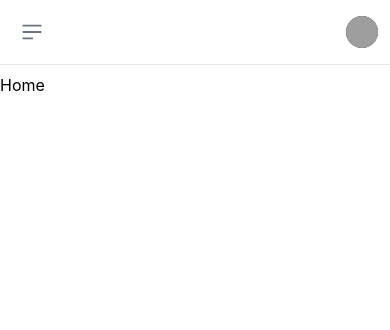
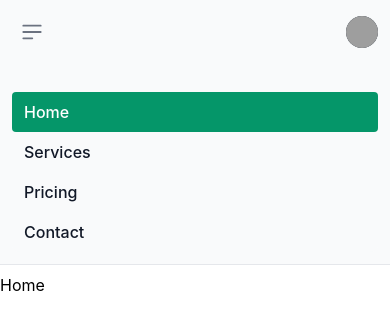
Before and after one commit to Warith08158/Blog_React, a React (Vite) app: page / in a window 390 px wide. Shown: the top 330 px of the page. Built offline with nearby package versions, Linux system fonts and the light colour scheme; grey boxes are pictures that could not be loaded.

Commit message:
added menu

```diff
--- a/Firebase.js
+++ b/Firebase.js
@@ -8,16 +8,22 @@ import { getFirestore } from "firebase/firestore";
 // Your web app's Firebase configuration
 const firebaseConfig = {
   apiKey: "AIzaSyCtKlKBwCnj_fORFY0s5t2OCzId7sdSls4",
+  //"AIzaSyCtKlKBwCnj_fORFY0s5t2OCzId7sdSls4"
   // import.meta.env.REACT_APP_API_KEY
   authDomain: "blog-react-2e253.firebaseapp.com",
+  // "blog-react-2e253.firebaseapp.com"
   // import.meta.env.REACT_APP_AUTH_DOMAIN
   projectId: "blog-react-2e253",
+  //"blog-react-2e253"
   // import.meta.env.REACT_APP_PROJECT_ID
   storageBucket: "blog-react-2e253.appspot.com",
+  //"blog-react-2e253.appspot.com"
   // import.meta.env.REACT_APP_STORAGE_BUCKET
   messagingSenderId: "1091238634977",
+  //"1091238634977"
   // import.meta.env.REACT_APP_MESSAGING_SENDER_ID
   appId: "1:1091238634977:web:bca4df4cc82a3e18c51ea0",
+  //"1:1091238634977:web:bca4df4cc82a3e18c51ea0"
   // import.meta.env.REACT_APP_APP_ID
 };
 
--- a/src/components/Navbar.jsx
+++ b/src/components/Navbar.jsx
@@ -13,7 +13,7 @@ const Navbar = () => {
     setLoading(false);
   };
   return (
-    <nav className="sticky top-0 z-40 w-full bg-white border-b border-gray-200 dark:bg-gray-800 dark:border-gray-700 mx-auto">
+    <nav className="sticky top-0 z-40 w-full bg-gray-50 border-b border-gray-200 dark:bg-gray-800 dark:border-gray-700 mx-auto">
       <div className="px-3 py-3 lg:px-5 lg:pl-3 max-w-[1280px] mx-auto">
         <div className="flex items-center justify-between">
           <div className="flex items-center justify-start rtl:justify-end">
@@ -70,6 +70,46 @@ const Navbar = () => {
           </div>
         </div>
       </div>
+
+      <div className="sm:hidden" id="navbar-hamburger">
+        <div className="px-3 py-3 lg:px-5 lg:pl-3 max-w-[1280px] mx-auto">
+          <ul className="flex flex-col font-medium mt-4 rounded-lg bg-gray-50 dark:bg-gray-800 dark:border-gray-700">
+            <li>
+              <a
+                href="#"
+                className="block py-2 px-3 rounded dark:bg-blue-600 text-white bg-primary-600 hover:bg-primary-700"
+                aria-current="page"
+              >
+                Home
+              </a>
+            </li>
+            <li>
+              <a
+                href="#"
+                className="block py-2 px-3 text-gray-900 rounded hover:bg-gray-100 dark:text-gray-400 dark:hover:bg-gray-700 dark:hover:text-white"
+              >
+                Services
+              </a>
+            </li>
+            <li>
+              <a
+                href="#"
+                className="block py-2 px-3 text-gray-900 rounded hover:bg-gray-100 dark:text-gray-400 md:dark:hover:text-white dark:hover:bg-gray-700 dark:hover:text-white"
+              >
+                Pricing
+              </a>
+            </li>
+            <li>
+              <a
+                href="#"
+                className="block py-2 px-3 text-gray-900 rounded hover:bg-gray-100 dark:text-gray-400 dark:hover:bg-gray-700 dark:hover:text-white"
+              >
+                Contact
+              </a>
+            </li>
+          </ul>
+        </div>
+      </div>
     </nav>
   );
 };
```
